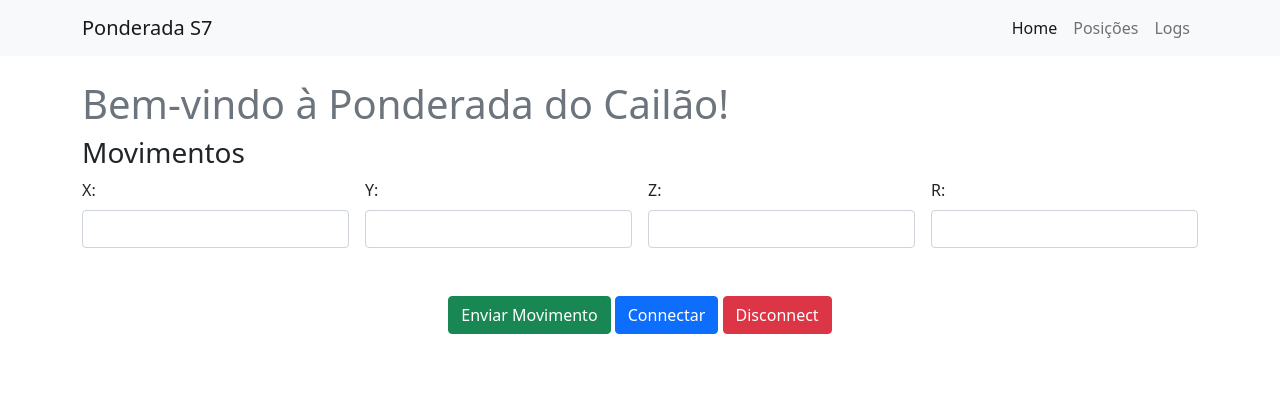
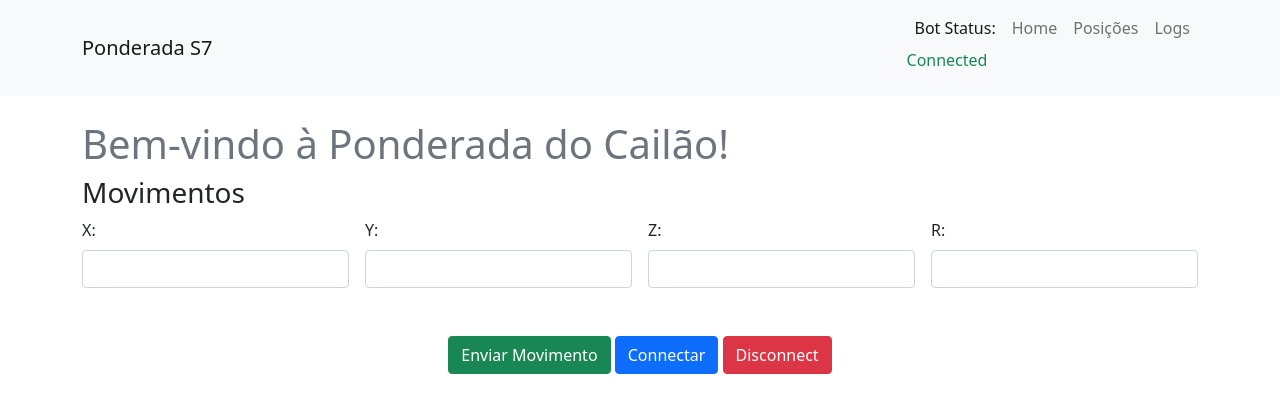
Before and after one commit to CaioPaula/Pond_S7, a Flask app: page / in a window 1280 px wide. Shown: the top 413 px of the page. Run offline with Flask 3, Linux system fonts and the light colour scheme; data that the repository does not hold is empty; some libraries are stand-ins or nearby versions.

Commit message:
removendo logs e adicionando notificacao de conexao com robo

```diff
--- a/backend/server.py
+++ b/backend/server.py
@@ -37,16 +37,24 @@ def index():
     return render_template("index.html")
 
 
-from flask import jsonify
-
 @server.route("/check_bot_status")
 def check_bot_status():
-    # Retrieve bot status and CSS style from wherever you store them
-    bot_status = "Connected"  # Example bot status
-    css_style = "text-success"  # Example CSS style for connected status
-
-    # Return the bot status and CSS style as JSON data
-    return jsonify(bot_status=bot_status, css_style=css_style)
+    try:
+        if bot and bot.status:
+            if bot.status == "Connected":
+                return """<span class="nav-link active" id="bot_status_text">Bot Status: </span>
+                          <p class="center text-success" id="bot_status_value">Connected</p>"""
+            elif bot.status == "Disconnected":
+                return """<span class="nav-link active" id="bot_status_text">Bot Status: </span>
+                          <p class="center text-danger" id="bot_status_value">Disconnected</p>"""
+            else:
+                return """<span class="nav-link active" id="bot_status_text">Bot Status: </span>
+                          <p class="center" id="bot_status_value">Unknown</p>"""
+        else:
+            return """<span class="nav-link active" id="bot_status_text">Bot Status: </span>
+                      <p class="center" id="bot_status_value">Bot not available</p>"""
+    except Exception as e:
+        return f"Internal Server Error: {e}", 500
 
 
 @server.route("/connect_arm")
@@ -58,6 +66,8 @@ def connect_bot():
         port = available_ports[0].device
         global bot
         bot = CaioBot(port, False)
+
+        bot.status = "Connected"
 
         return redirect("/")
     except KeyError as e:
@@ -73,6 +83,8 @@ def disconnect_bot():
         fail_message(f"{e}", 1.5)
         connect_bot()
         bot._disconnect()
+
+    bot.status = "Disconnected"
 
     return redirect("/")
 
--- a/backend/templates/index.html
+++ b/backend/templates/index.html
@@ -18,7 +18,10 @@
             <div class="collapse navbar-collapse" id="navbarNav">
                 <ul class="navbar-nav ms-auto">
                     <li class="nav-item">
-                        <a class="nav-link active" target="_self" href="/">Home</a>
+                        <div hx-get="/check_bot_status" hx-trigger="every 3s" hx-target="this"></div>
+                    </li>
+                    <li class="nav-item">
+                        <a class="nav-link" target="_self" href="/">Home</a>
                     </li>
                     <li class="nav-item">
                         <a class="nav-link" target="_self" href="/get_saved_positions">Posições</a>
--- a/backend/templates/positions.html
+++ b/backend/templates/positions.html
@@ -37,7 +37,10 @@
             <div class="collapse navbar-collapse" id="navbarNav">
                 <ul class="navbar-nav ms-auto">
                     <li class="nav-item">
-                        <a class="nav-link active" target="_self" href="/">Home</a>
+                        <div hx-get="/check_bot_status" hx-trigger="every 3s" hx-target="this"></div>
+                    </li>
+                    <li class="nav-item">
+                        <a class="nav-link" target="_self" href="/">Home</a>
                     </li>
                     <li class="nav-item">
                         <a class="nav-link" target="_self" href="/get_saved_positions">Posições</a>
--- a/db/positions.json
+++ b/db/positions.json
@@ -1 +1 @@
-{"_default": {"2": {"name": "teste", "x": 250.0, "y": 150.00001525878906, "z": 70.00001525878906, "r": 0.0}, "3": {"name": "test_2", "x": 250.00003051757812, "y": 120.00001525878906, "z": 30.0, "r": 0.0}, "4": {"name": "Home", "x": 242.99998474121094, "y": 0.0, "z": 150.0, "r": 0.0}}}
+{"_default": {"3": {"name": "test_2", "x": 250.00003051757812, "y": 120.00001525878906, "z": 30.0, "r": 0.0}, "4": {"name": "Home", "x": 242.99998474121094, "y": 0.0, "z": 150.0, "r": 0.0}, "5": {"name": "Banana", "x": 250.00003051757812, "y": 120.00001525878906, "z": 29.999996185302734, "r": 0.0}}}
```
Also changed, not shown: backend/templates/logs.html (+3 -4 lines), db/logs.json (deleted, +0 -1 lines), README.md (added), 1 other file.
